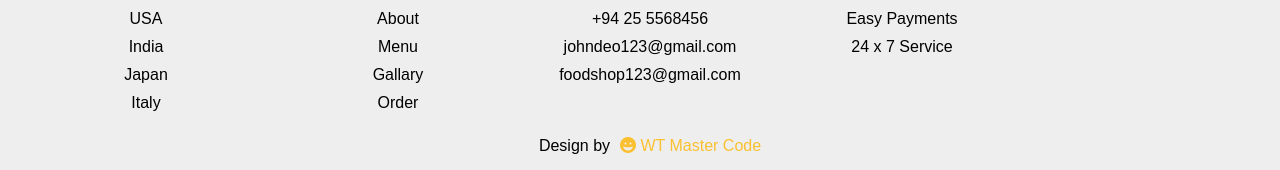
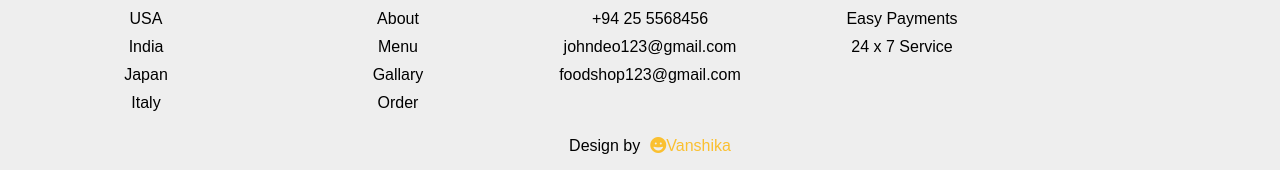
Before and after one commit to Vanshikachincholi15/food-website, a plain HTML site: page index.html in a window 1280 px wide. Shown: the part 6558-6728 px from the top of the page. Drawn offline with Linux system fonts and the light colour scheme.

Commit message:
Update index.html

```diff
--- a/index.html
+++ b/index.html
@@ -804,7 +804,7 @@
 
       <p class="end">
         Design by<span
-          ><i class="fa-solid fa-face-grin"></i> WT Master Code</span
+          ><i class="fa-solid fa-face-grin"></i>Vanshika</span
         >
       </p>
     </footer>
```
